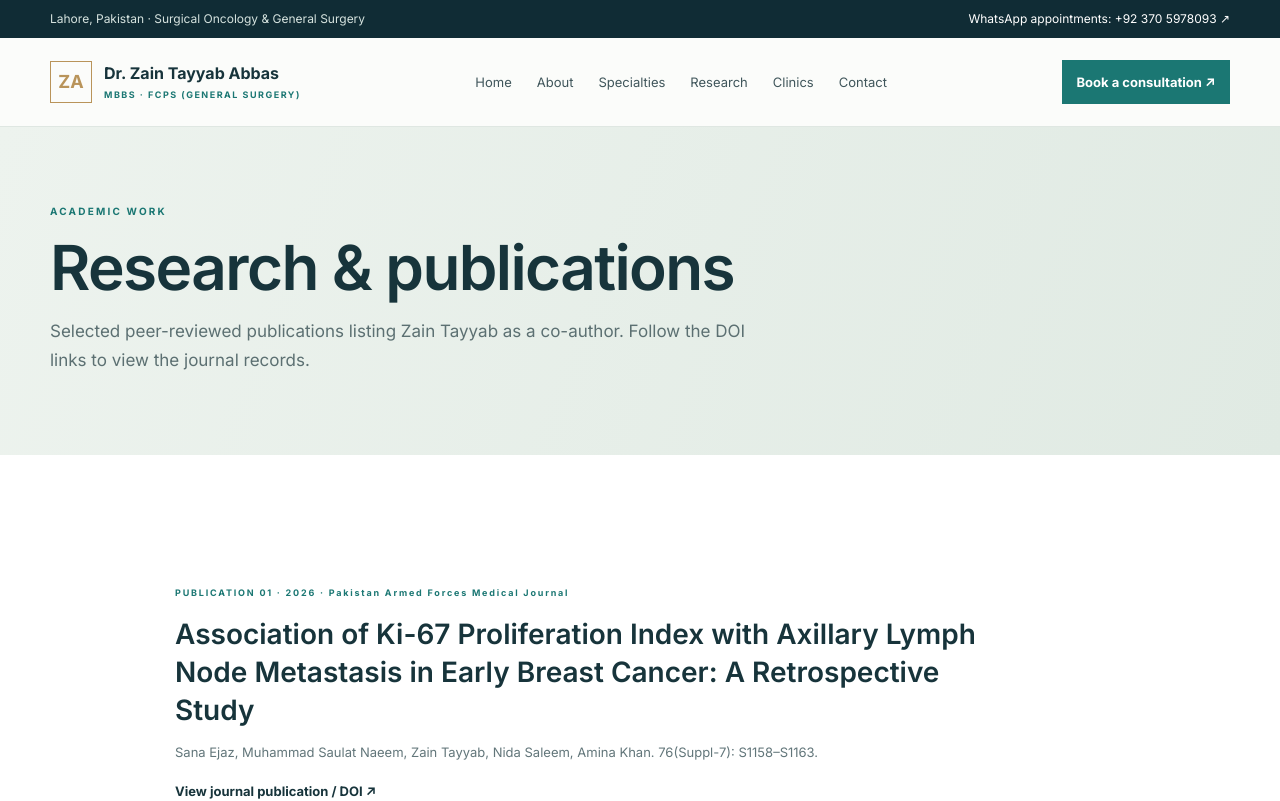
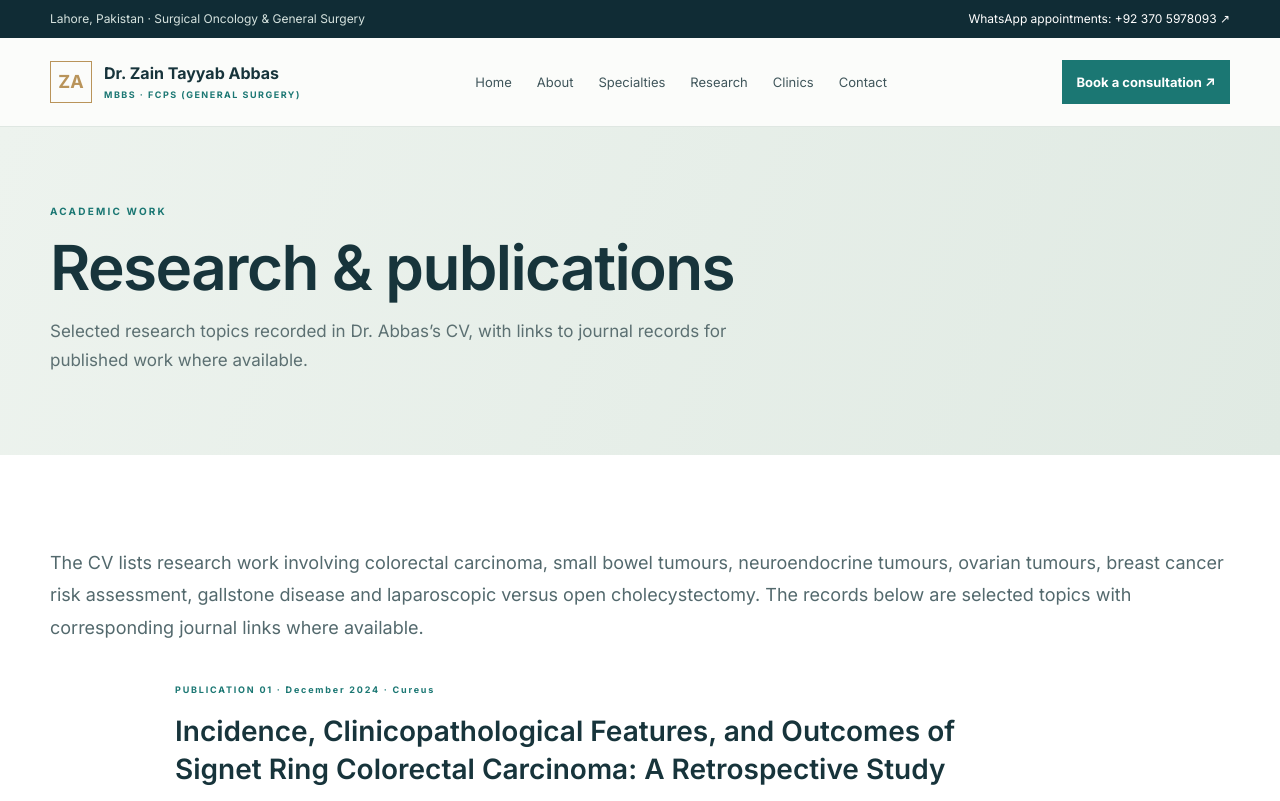
Before and after one commit to franklinctapley-del1122/Drzaintayyababbas, a Next.js app: page /research in a window 1280 px wide. Shown: the top 801 px of the page. Built offline with nearby package versions, Linux system fonts and the light colour scheme.

Commit message:
Align research page with CV-listed academic work and avoid unsupported publication claims

```diff
--- a/app/research/page.tsx
+++ b/app/research/page.tsx
@@ -1,3 +1,3 @@
-import {Shell,PageHero,CTA} from "../components"; export const metadata={title:"Research & Publications",description:"Selected peer-reviewed research publications listing Zain Tayyab as a co-author, with DOI links.",alternates:{canonical:"/research"}};
-const papers=[["2026 · Pakistan Armed Forces Medical Journal","Association of Ki-67 Proliferation Index with Axillary Lymph Node Metastasis in Early Breast Cancer: A Retrospective Study","Sana Ejaz, Muhammad Saulat Naeem, Zain Tayyab, Nida Saleem, Amina Khan. 76(Suppl-7): S1158–S1163.","https://doi.org/10.51253/pafmj.v76iSUPPL-7.13830"],["December 2024 · Cureus","Incidence, Clinicopathological Features, and Outcomes of Signet Ring Colorectal Carcinoma: A Retrospective Study","Cureus. 2024;16(12):e74916. Zain Tayyab is listed as a co-author.","https://doi.org/10.7759/cureus.74916"],["July 2024 · Cureus","Performing Routine Appendectomy in Mucinous Borderline Ovarian Tumours: An Experience of 15 Years From a Cancer Centre","Cureus. 2024;16(7):e65580. Zain Tayyab is listed as a co-author.","https://doi.org/10.7759/cureus.65580"]];
-export default function Research(){return <Shell><main><PageHero eyebrow="Academic work" title="Research & publications" lead="Selected peer-reviewed publications listing Zain Tayyab as a co-author. Follow the DOI links to view the journal records."/><section className="section section-white"><div className="container papers">{papers.map((p,i)=><article className="paper" key={p[1]}><span className="clinic-index">PUBLICATION 0{i+1} · {p[0]}</span><h2>{p[1]}</h2><p>{p[2]}</p><a className="under-link" href={p[3]} target="_blank" rel="noreferrer">View journal publication / DOI ↗</a></article>)}</div><div className="container small-note">Publication details are presented for professional information. Please refer to the linked journal record for the definitive citation and full text.</div></section><CTA/></main></Shell>}
+import {Shell,PageHero,CTA} from "../components"; export const metadata={title:"Research & Academic Work",description:"Research topics and selected publications documented in Dr. Zain Tayyab Abbas’s professional CV, with journal links where available.",alternates:{canonical:"/research"}};
+const papers=[["December 2024 · Cureus","Incidence, Clinicopathological Features, and Outcomes of Signet Ring Colorectal Carcinoma: A Retrospective Study","Cureus. 2024;16(12):e74916. This topic is listed in Dr. Abbas’s CV; see the linked journal record for the published author list.","https://doi.org/10.7759/cureus.74916"],["July 2024 · Cureus","Performing Routine Appendectomy in Mucinous Borderline Ovarian Tumours: An Experience of 15 Years From a Cancer Centre","Cureus. 2024;16(7):e65580. Zain Tayyab is listed as a co-author.","https://doi.org/10.7759/cureus.65580"]];
+export default function Research(){return <Shell><main><PageHero eyebrow="Academic work" title="Research & publications" lead="Selected research topics recorded in Dr. Abbas’s CV, with links to journal records for published work where available."/><section className="section section-white"><div className="container"><p className="large-copy">The CV lists research work involving colorectal carcinoma, small bowel tumours, neuroendocrine tumours, ovarian tumours, breast cancer risk assessment, gallstone disease and laparoscopic versus open cholecystectomy. The records below are selected topics with corresponding journal links where available.</p></div><div className="container papers">{papers.map((p,i)=><article className="paper" key={p[1]}><span className="clinic-index">PUBLICATION 0{i+1} · {p[0]}</span><h2>{p[1]}</h2><p>{p[2]}</p><a className="under-link" href={p[3]} target="_blank" rel="noreferrer">View journal publication / DOI ↗</a></article>)}</div><div className="container small-note">Publication details are presented for professional information. Please refer to the linked journal record for the definitive citation and full text.</div></section><CTA/></main></Shell>}
```
